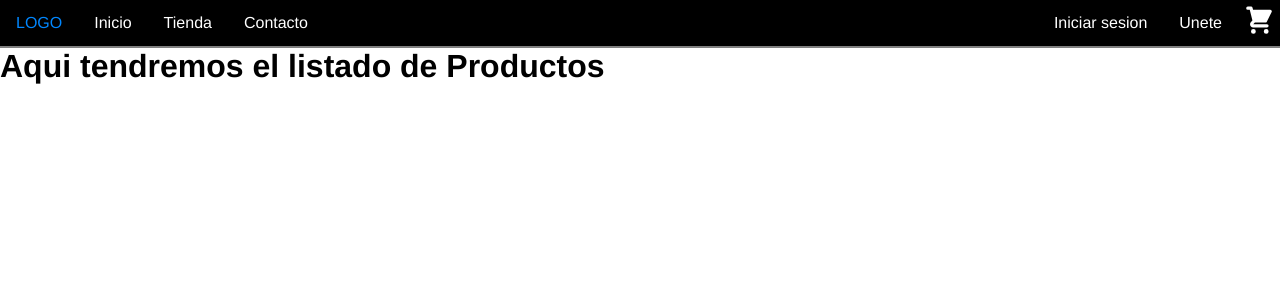
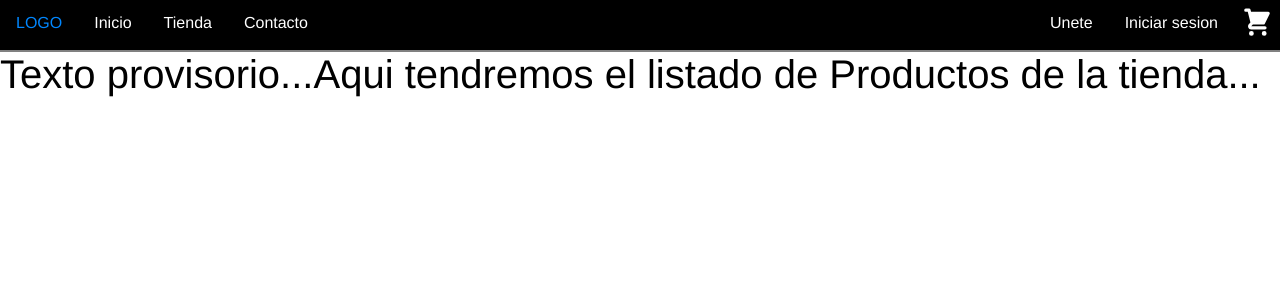
Before and after one commit to rubyg21/market-run-Galarraga, a React (Vite) app: page / in a window 1280 px wide. Shown: the top 300 px of the page. Built offline with nearby package versions, Linux system fonts and the light colour scheme.

Commit message:
actualizamos detalles

```diff
--- a/src/App.jsx
+++ b/src/App.jsx
@@ -8,7 +8,7 @@ function App() {
     <div className="App">
 
       <NavBar />
-      <ItemListContainer greeting='Productos'  />
+      <ItemListContainer greeting='Productos' />
 
     </div>
   )
--- /dev/null
+++ b/src/components/ItemListContainer.css
@@ -0,0 +1,15 @@
+.ItemList{
+    /* max-width: 100%;
+    height: 400px; */
+    /* background-image: url("https://tn.com.ar/resizer/pCs1biHlkWBnD02cewgxDt3mOw4=/1440x0/smart/cloudfront-us-east-1.images.arcpublishing.com/artear/3J5QWF3JDNC2LLXUQ4ATSH5VJI.jpg"); */
+    font-size: 2.5rem;
+    color: black;
+
+
+}
+
+.ItemList:hover{
+
+    color: #0087FF;
+
+}
--- a/src/components/ItemListContainer.jsx
+++ b/src/components/ItemListContainer.jsx
@@ -1,12 +1,11 @@
 import React from 'react'
+import  "./ItemListContainer.css";
 
 function ItemListContainer(props) {
   return (
     <>
 
-    <h1>Aqui tendremos el listado de {props.greeting}
-
-     </h1>
+    <div className="ItemList" >Texto provisorio...Aqui tendremos el listado de {props.greeting} de la tienda... </div>
 
     </>
   )
--- a/src/components/NavBar/CartWidget.css
+++ b/src/components/NavBar/CartWidget.css
@@ -2,7 +2,8 @@
     float: right;
     cursor: pointer;
     color: white;
-    margin: 5px;
+    /* margin: 6px; */
+    padding: 7px;
 
 }
 
--- a/src/components/NavBar/NavBar.jsx
+++ b/src/components/NavBar/NavBar.jsx
@@ -9,12 +9,11 @@ function NavBar() {
 <ul className="topnav">
   <CartWidget />
   <li><a>LOGO</a></li>
-  <li><a href="#home">Inicio</a></li>
-  <li><a href="#news">Tienda</a></li>
-  <li><a href="#contact">Contacto</a></li>
-  <li className="right"><a href="#about">Unete</a></li>
-  <li className="right"><a href="#about">Iniciar sesion</a></li>
-
+  <li><a href="#inicio">Inicio</a></li>
+  <li><a href="#tienda">Tienda</a></li>
+  <li><a href="#contacto">Contacto</a></li>
+  <li className="right"><a href="#sesion">Iniciar sesion</a></li>
+  <li className="right"><a href="#unete">Unete</a></li>
 </ul>
 
  </>
```
